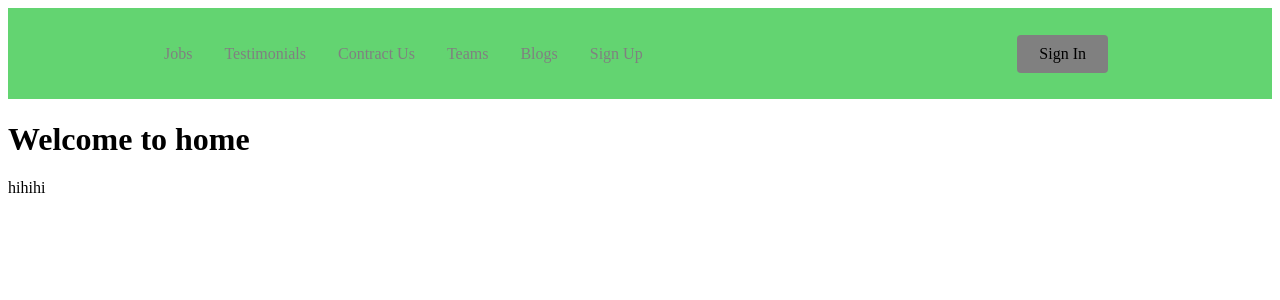
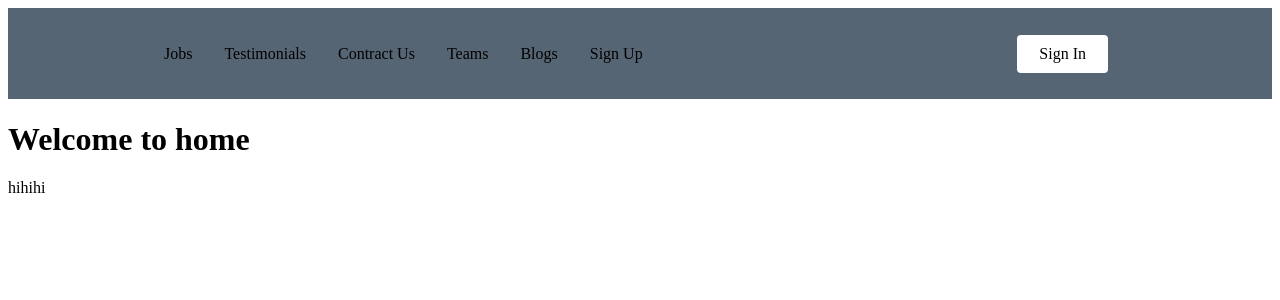
Before and after one commit to PaulImaginary/jobHelperWebsite, a React (Create React App) app in the folder studentweb/: page / in a window 1280 px wide. Shown: the top 300 px of the page. Built offline with nearby package versions, Linux system fonts and the light colour scheme.

Commit message:
Update NavbarElements.js
color change

```diff
--- a/studentweb/src/components/Navbar/NavbarElements.js
+++ b/studentweb/src/components/Navbar/NavbarElements.js
@@ -3,7 +3,7 @@ import { NavLink as Link } from "react-router-dom";
 import styled from "styled-components";
 
 export const Nav = styled.nav`
-  background: #63d471;
+  background: #566573;
   height: 85px;
   display: flex;
   justify-content: space-between;
@@ -14,7 +14,7 @@ export const Nav = styled.nav`
 `;
 
 export const NavLink = styled(Link)`
-  color: #808080;
+  color: #000000;
   display: flex;
   align-items: center;
   text-decoration: none;
@@ -68,7 +68,7 @@ width: 100vw; */
 
 export const NavBtnLink = styled(Link)`
   border-radius: 4px;
-  background: #808080;
+  background: #FFFFFF;
   padding: 10px 22px;
   color: #000000;
   outline: none;
```
